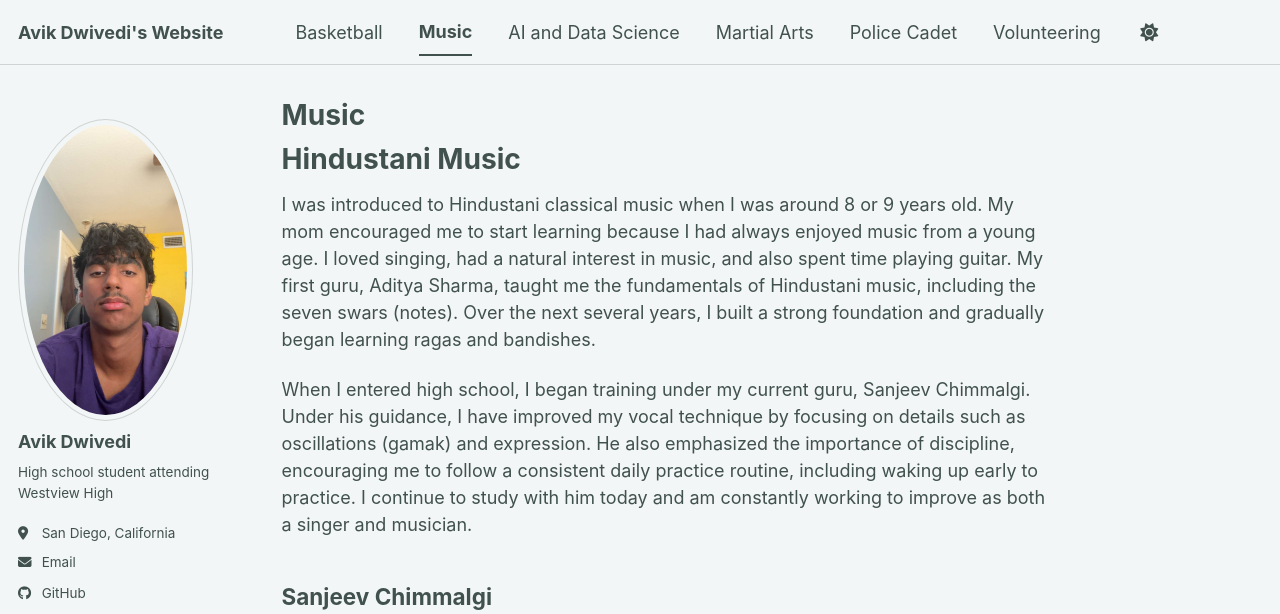
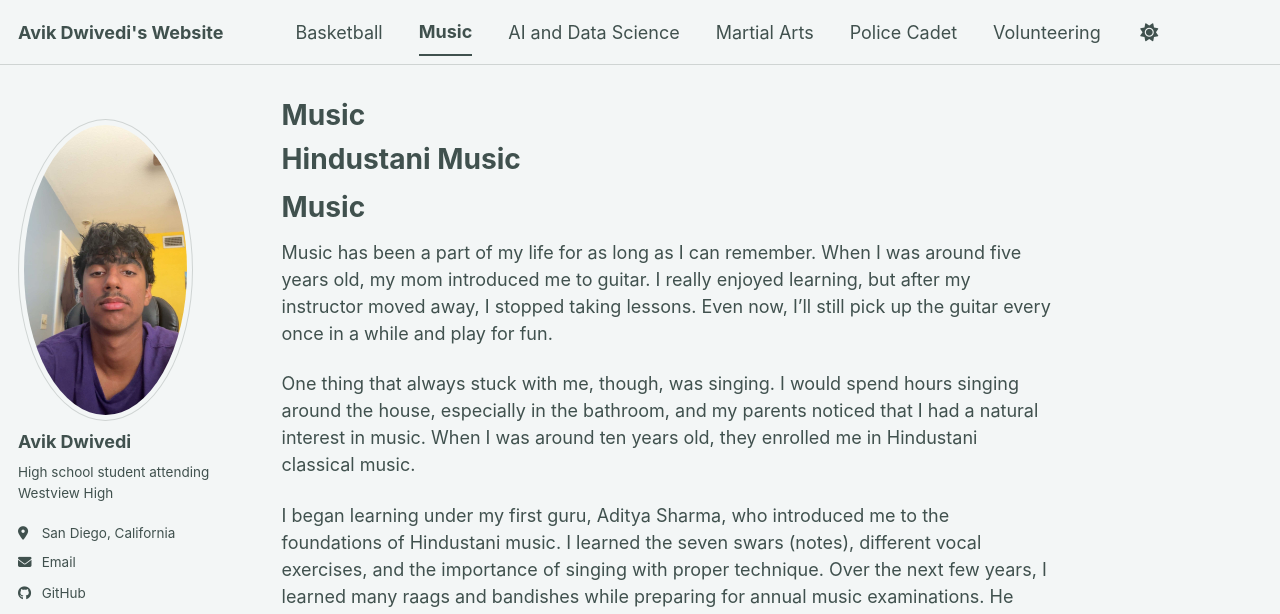
Before and after one commit to vikuser99/simple, a Jekyll site: the page built from _pages/music.md, in a window 1280 px wide and 1400 px high. Shown: the top 614 px of the window. Built offline with Jekyll 4.4.1, drawn with Linux system fonts in a browser that asks for light colours; a style sheet for code colours, icons or effects is not loaded; some of the changed text lies outside the part shown.

Commit message:
Update music.md

```diff
--- a/_pages/music.md
+++ b/_pages/music.md
@@ -8,9 +8,24 @@ redirect_from:
 
 # Hindustani Music
 
-I was introduced to Hindustani classical music when I was around 8 or 9 years old. My mom encouraged me to start learning because I had always enjoyed music from a young age. I loved singing, had a natural interest in music, and also spent time playing guitar. My first guru, Aditya Sharma, taught me the fundamentals of Hindustani music, including the seven swars (notes). Over the next several years, I built a strong foundation and gradually began learning ragas and bandishes.
+# Music
 
-When I entered high school, I began training under my current guru, Sanjeev Chimmalgi. Under his guidance, I have improved my vocal technique by focusing on details such as oscillations (gamak) and expression. He also emphasized the importance of discipline, encouraging me to follow a consistent daily practice routine, including waking up early to practice. I continue to study with him today and am constantly working to improve as both a singer and musician.
+Music has been a part of my life for as long as I can remember. When I was around five years old, my mom introduced me to guitar. I really enjoyed learning, but after my instructor moved away, I stopped taking lessons. Even now, I'll still pick up the guitar every once in a while and play for fun.
+
+One thing that always stuck with me, though, was singing. I would spend hours singing around the house, especially in the bathroom, and my parents noticed that I had a natural interest in music. When I was around ten years old, they enrolled me in Hindustani classical music.
+
+I began learning under my first guru, Aditya Sharma, who introduced me to the foundations of Hindustani music. I learned the seven swars (notes), different vocal exercises, and the importance of singing with proper technique. Over the next few years, I learned many raags and bandishes while preparing for annual music examinations. He saw potential in my voice and encouraged me to continue improving.
+
+When I started high school, my mom shared one of my recordings with another guru, Sanjeev Chimmalagi. After listening to it, he immediately said, "I want this kid." That was a huge turning point in my musical journey.
+
+Under his guidance, I began studying Hindustani music at a much deeper level. He helped me improve techniques such as gamak, which added more depth and expression to my singing. I continued learning new raags, bandishes, and taals, but one of the biggest lessons he taught me was improvisation.
+
+Before then, I believed that singing was simply about memorizing songs and performing them correctly. My guru showed me that the true beauty of Hindustani music comes from creativity and improvisation. Learning to create music in the moment completely changed the way I thought about singing and made me enjoy it even more.
+
+Hindustani music has also helped me grow as a person. When I first started, I was nervous to sing in front of other people. Over time, performing in front of audiences helped me overcome my stage fright and become much more confident. Along the way, I've met many talented musicians, made new friends, and learned from incredible teachers.
+
+Today, I continue training in Hindustani classical music. It has become a way for me to express myself. Every time I sing, I try to perform with passion. Looking back, I'm grateful that my parents introduced me to music at such a young age because it has shaped who I am both as a musician and as a person.
+
 
 ## Sanjeev Chimmalgi
 
```
